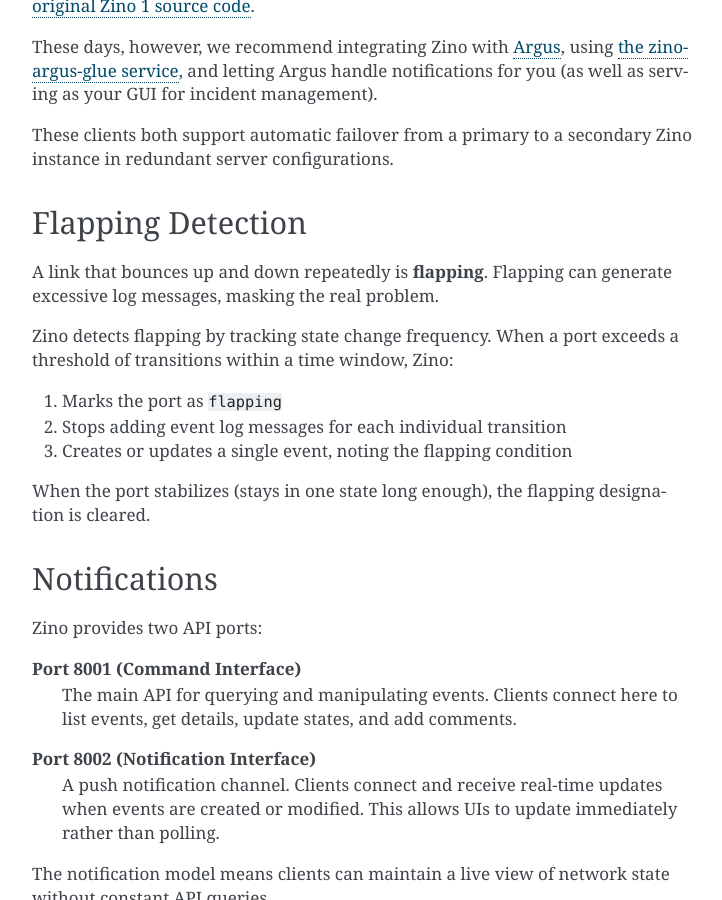
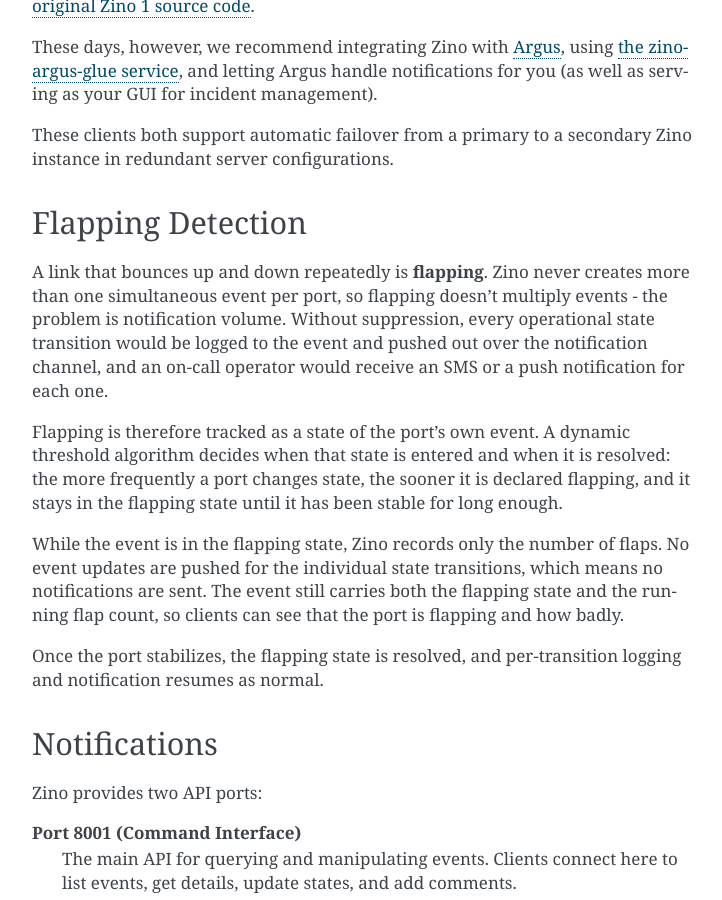
Before and after one commit to Uninett/zino, a Sphinx documentation site: the page built from docs/explanation/concepts.rst, in a window 1280 px wide and 900 px high, scrolled down 4449 px. Shown: the whole window, without its empty margins (388-1110 px from the left). Built offline with Sphinx 7.4.7, drawn with Linux system fonts in a browser that asks for light colours; pages that are not in the unit, such as notebooks, are missing from menus; the version number could not be read and is left out.

Commit message:
Explain flapping as notification suppression
Flapping never gave rise to more than one event per port, so describing
it as protection against event or log volume misses the point: it exists
to keep a flapping port from producing a notification per operational
state transition.

```diff
--- a/docs/explanation/concepts.rst
+++ b/docs/explanation/concepts.rst
@@ -213,18 +213,26 @@
 Flapping Detection
 ------------------
 
-A link that bounces up and down repeatedly is **flapping**. Flapping can
-generate excessive log messages, masking the real problem.
+A link that bounces up and down repeatedly is **flapping**. Zino never creates
+more than one simultaneous event per port, so flapping doesn't multiply
+events - the problem is notification volume.  Without suppression, every
+operational state transition would be logged to the event and pushed out over
+the notification channel, and an on-call operator would receive an SMS or a
+push notification for each one.
 
-Zino detects flapping by tracking state change frequency. When a port exceeds a
-threshold of transitions within a time window, Zino:
+Flapping is therefore tracked as a state of the port's own event. A dynamic
+threshold algorithm decides when that state is entered and when it is resolved:
+the more frequently a port changes state, the sooner it is declared flapping,
+and it stays in the flapping state until it has been stable for long enough.
 
-1. Marks the port as ``flapping``
-2. Stops adding event log messages for each individual transition
-3. Creates or updates a single event, noting the flapping condition
+While the event is in the flapping state, Zino records only the number of
+flaps. No event updates are pushed for the individual state transitions, which
+means no notifications are sent. The event still carries both the flapping
+state and the running flap count, so clients can see that the port is flapping
+and how badly.
 
-When the port stabilizes (stays in one state long enough), the flapping
-designation is cleared.
+Once the port stabilizes, the flapping state is resolved, and per-transition
+logging and notification resumes as normal.
 
 Notifications
 -------------
```
